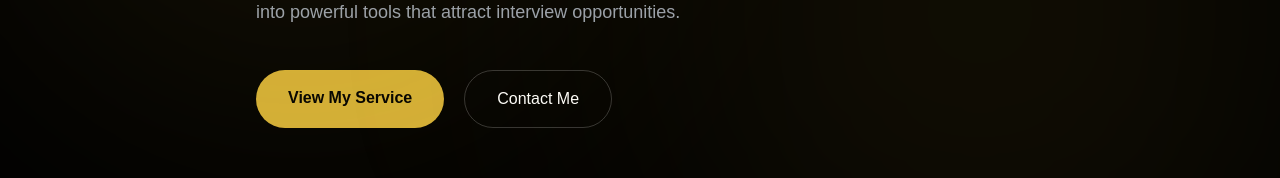
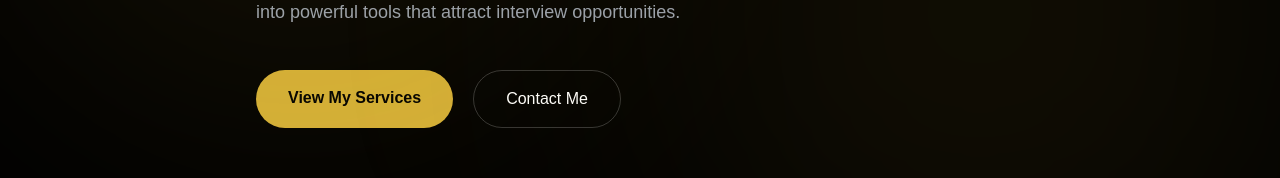
Before and after one commit to Krishnakumarisimha/krishna-kumari-portfolio, a Next.js app: page / in a window 1280 px wide. Shown: the part 486-664 px from the top of the page. Built offline with nearby package versions, Linux system fonts and the light colour scheme.

Commit message:
Fixed featured section scroll

```diff
--- a/app/page.tsx
+++ b/app/page.tsx
@@ -63,9 +63,9 @@ export default function Home() {
 
              <a
   href="#featured"
-  className="bg-[#D4AF37] text-black px-8 py-4 rounded-full font-semibold hover:scale-105 transition"
+  className="bg-[#D4AF37] text-black px-8 py-4 rounded-full font-semibold hover:scale-105 transition duration-300"
 >
-  View My Service
+  View My Services
 </a>
               <a
                 href="#contact"
@@ -148,7 +148,7 @@ export default function Home() {
             <div className="sticky top-32">
               <div className="rounded-[40px] overflow-hidden border border-white/10 bg-white/5 backdrop-blur-xl">
                 <img
-                  src="/profile1.jpeg"
+                  src="/profile.jpeg"
                   alt="Krishna Kumari"
 className="w-full h-[500px] object-cover object-top rounded-[40px] border border-[#D4AF37]/20 shadow-[0_0_50px_rgba(212,175,55,0.15)]"                />
               </div>
@@ -478,7 +478,7 @@ className="w-full h-[500px] object-cover object-top rounded-[40px] border border
        {/* FEATURED WORK */}
 <section
   id="featured"
-  className="py-32 px-6 scroll-mt-40"
+  className="py-32 px-6 scroll-mt-32"
 >
   <div className="max-w-7xl mx-auto">
 
```
Also changed, not shown: public/profile.jpeg (renamed from public/profile1.jpeg), public/profile.png.jpg (deleted).
